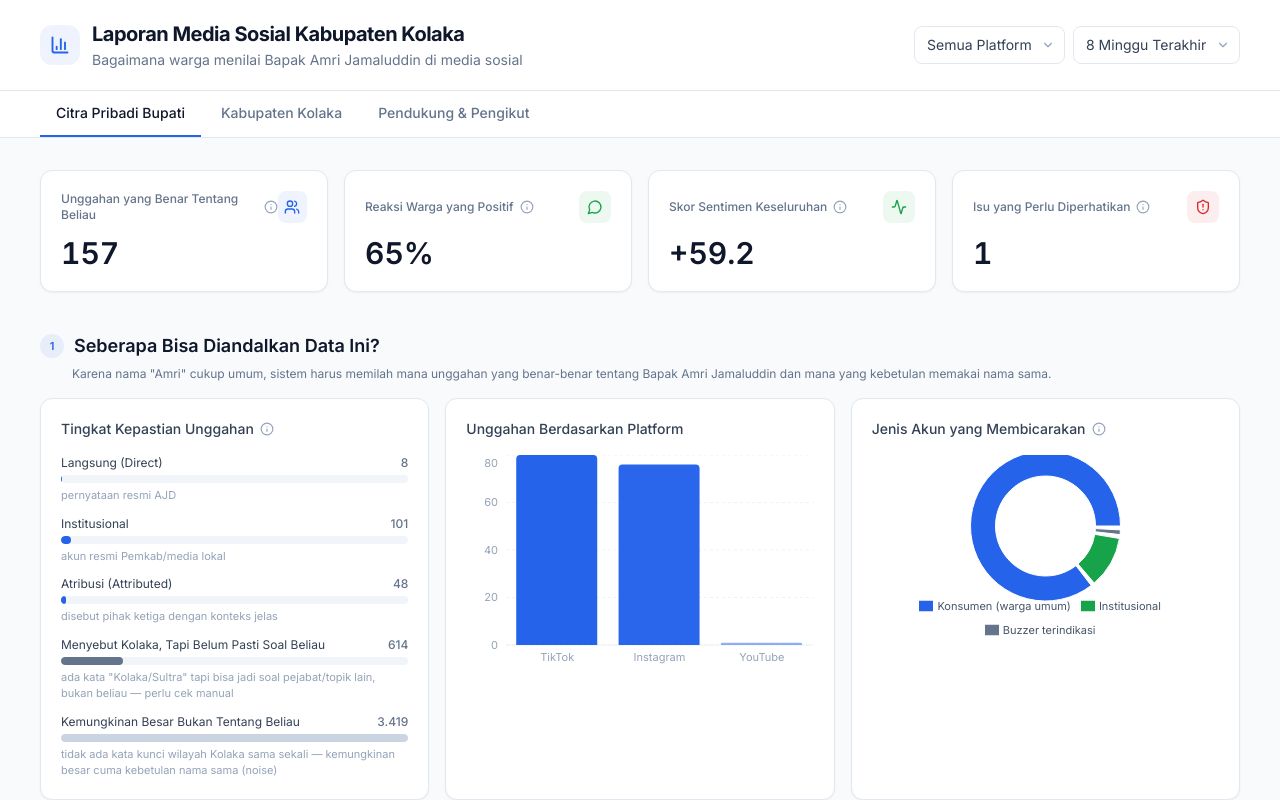
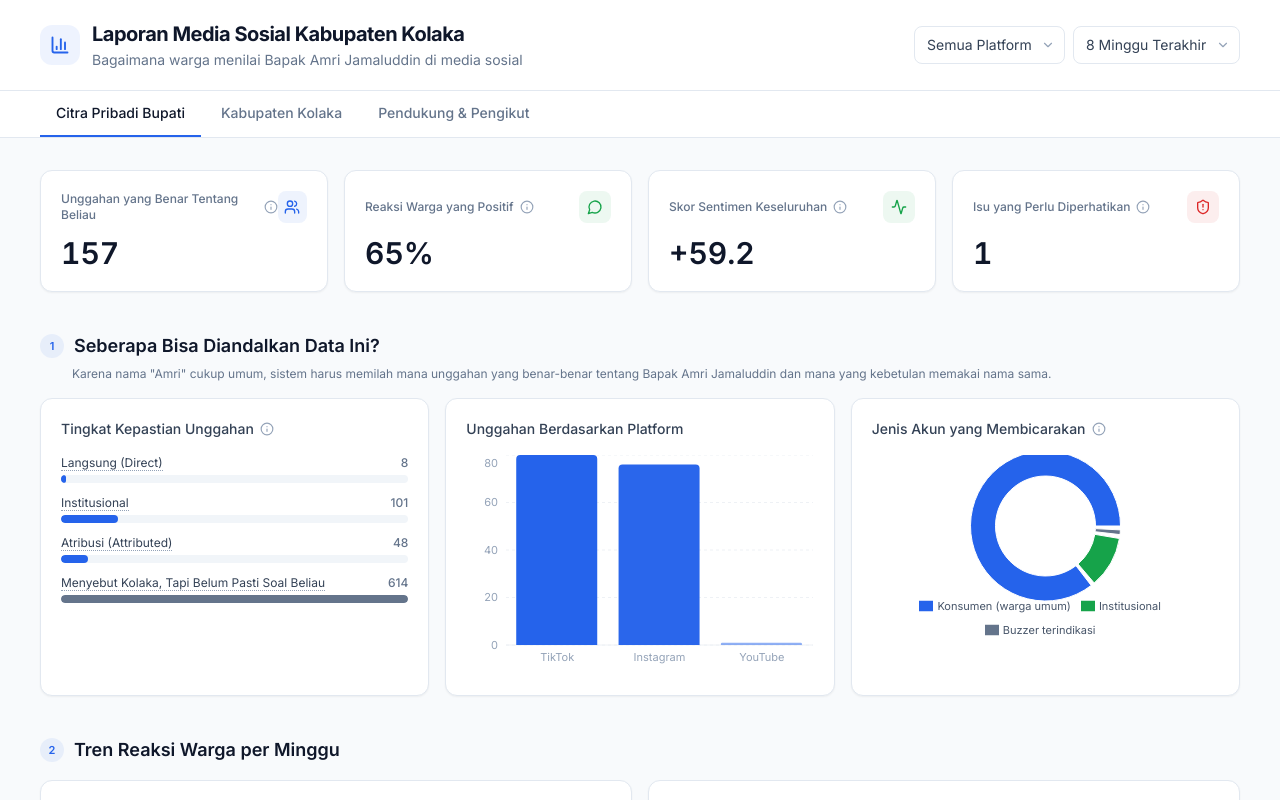
Before and after one commit to yyunitaa/daysbort, a Next.js app: page / in a window 1280 px wide. Shown: the top 800 px of the page. Built offline with nearby package versions, Linux system fonts and the light colour scheme.

Commit message:
Hide noise-tier row from attribution breakdown, move notes to hover
Keeps the 3,419-item noise bucket in the data file for traceability
but stops rendering it in the UI. Per-row explanations now show on
hover instead of always-visible text.

Co-Authored-By: Claude Sonnet 5 <noreply@anthropic.com>

```diff
--- a/components/tabs/SelfPerceptionTab.jsx
+++ b/components/tabs/SelfPerceptionTab.jsx
@@ -6,7 +6,7 @@ import {
   BarChart, Bar, Cell, PieChart, Pie, AreaChart, Area, Legend
 } from "recharts";
 import { Users, MessageCircle, Activity, AlertTriangle, Heart, ShieldAlert } from "lucide-react";
-import { KPI, SectionLabel, Callout, cardCls, BLUE, GREEN, RED, GRAY, sentimentColor, chartAxisStyle, chartGridStroke, chartTooltipStyle, ChartTitle } from "../ui";
+import { KPI, SectionLabel, Callout, cardCls, BLUE, GREEN, RED, GRAY, sentimentColor, chartAxisStyle, chartGridStroke, chartTooltipStyle, ChartTitle, HoverLabel } from "../ui";
 import {
   kpi, attributionData, platformData, audienceSegmentData,
   sentimentTrend, volumeTrend, topicEngagement, topTopicsVolume, riskRadar, topContent,
@@ -26,21 +26,20 @@ export default function SelfPerceptionTab() {
         <SectionLabel eyebrow="1" title="Seberapa Bisa Diandalkan Data Ini?" caveat='Karena nama "Amri" cukup umum, sistem harus memilah mana unggahan yang benar-benar tentang Bapak Amri Jamaluddin dan mana yang kebetulan memakai nama sama.' />
         <div className="grid grid-cols-1 lg:grid-cols-3 gap-4">
           <div className={`${cardCls} p-5 lg:col-span-1`}>
-            <ChartTitle info="157 unggahan pertama sudah dipastikan tentang beliau. Sisanya dipecah berdasarkan ada/tidaknya kata kunci wilayah Kolaka di teksnya — bukan berarti semua yang menyebut Kolaka otomatis relevan, ini baru penyaringan awal.">Tingkat Kepastian Unggahan</ChartTitle>
+            <ChartTitle info="157 unggahan pertama sudah dipastikan tentang beliau. Baris terakhir menyaring unggahan yang menyebut kata kunci wilayah Kolaka — bukan berarti semua otomatis relevan, ini baru penyaringan awal. Arahkan kursor ke tiap baris untuk penjelasannya.">Tingkat Kepastian Unggahan</ChartTitle>
             <div className="flex flex-col gap-3">
-              {attributionData.map((a) => {
-                const max = Math.max(...attributionData.map((x) => x.value));
-                const barColor = a.tier === "noise" ? "#cbd5e1" : a.tier === "review" ? GRAY : BLUE;
+              {attributionData.filter((a) => a.tier !== "noise").map((a, i, arr) => {
+                const max = Math.max(...arr.map((x) => x.value));
+                const barColor = a.tier === "review" ? GRAY : BLUE;
                 return (
                   <div key={a.label} className="flex flex-col gap-1">
                     <div className="flex items-center justify-between text-xs">
-                      <span className="text-slate-700">{a.label}</span>
+                      <HoverLabel text={a.label} description={a.note} className="text-slate-700" />
                       <span className="font-medium text-slate-500">{a.value.toLocaleString("id-ID")}</span>
                     </div>
                     <div className="h-2 bg-slate-100 rounded-full overflow-hidden">
                       <div className="h-full rounded-full" style={{ width: `${(a.value / max) * 100}%`, background: barColor }} />
                     </div>
-                    <span className="text-[11px] text-slate-400">{a.note}</span>
                   </div>
                 );
               })}
```
Also changed, not shown: data/ajd-snapshot.js (+6 -5 lines).
